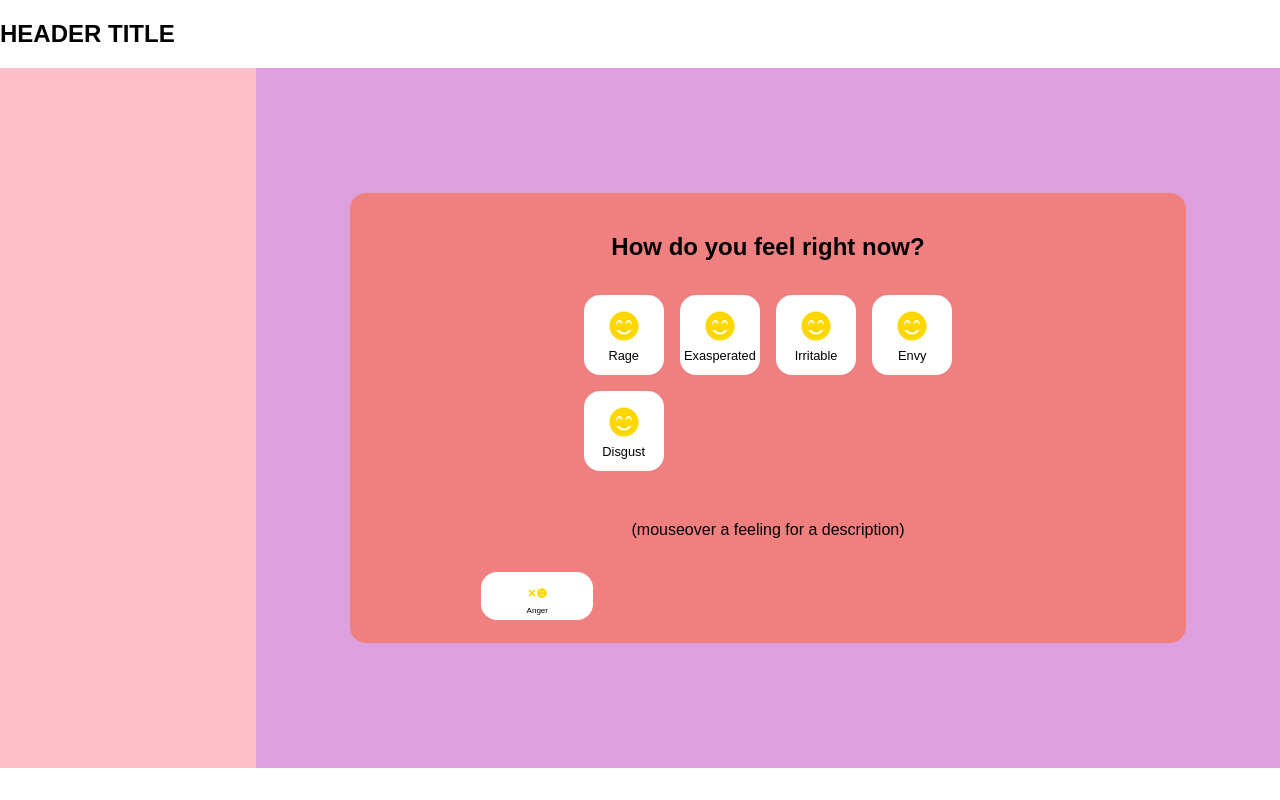
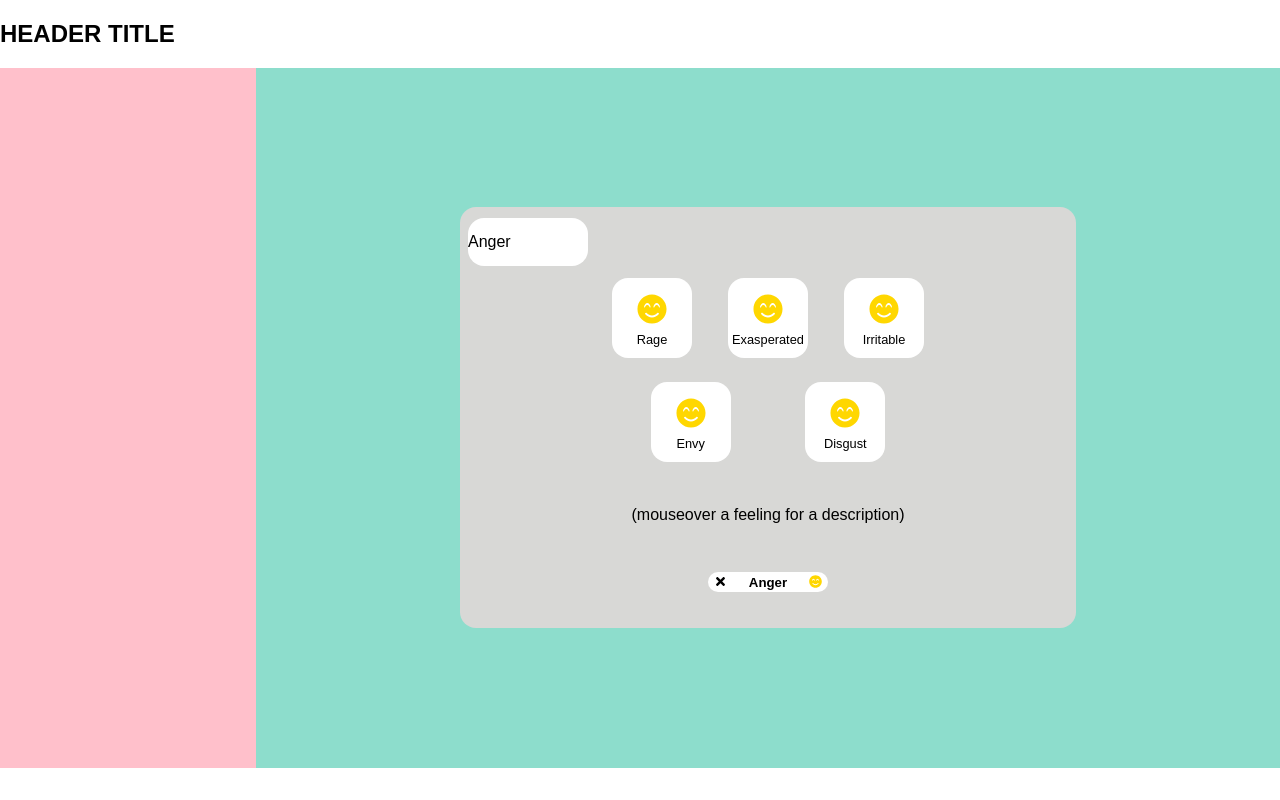
Before and after one commit to sjreive/journal_app, a React (Create React App) app in the folder client/: page / in a window 1280 px wide. Both pictures are taken after a click on the element "Anger". Built offline with nearby package versions, Linux system fonts and the light colour scheme.

Commit message:
Tag click handler to remove entries functions correctly

```diff
--- a/client/src/App.module.scss
+++ b/client/src/App.module.scss
@@ -20,5 +20,5 @@
   width: 80%;
   height: 100%;
   @include flexThis(center, center, column);
-  background-color: plum;
+  background-color: #8dddcc;
 }
--- a/client/src/components/EntryForm/Feelings/FeelingListItem.js
+++ b/client/src/components/EntryForm/Feelings/FeelingListItem.js
@@ -3,7 +3,6 @@ import { FaSmileBeam } from "react-icons/fa";
 import classes from "../Form.module.scss";
 
 export default function FeelingListItem(props) {
-  console.log("feelings list", props.feelings);
   return (
     <div
       className={classes.feelingTile}
--- a/client/src/components/EntryForm/Feelings/FeelingsTagItem.js
+++ b/client/src/components/EntryForm/Feelings/FeelingsTagItem.js
@@ -3,11 +3,18 @@ import { FaSmileBeam, FaTimes } from "react-icons/fa";
 import classes from "../Form.module.scss";
 
 export default function FeelingsTagItem(props) {
+  const emoticon = (
+    <FaTimes
+      className={classes.feelingTag__icon}
+      size={13}
+      onClick={() => props.clickHandler(props.name)}
+    />
+  );
   return (
     <div className={classes.feelingTag}>
-      <FaTimes className={classes.feelingTag__icon} size={10} />
-      <FaSmileBeam className={classes.feelingTag__icon} size={10} />
-      <p>{props.name}</p>
+      {emoticon}
+      <h5 classNames={classes.feelingTag__text}>{props.name}</h5>
+      <FaSmileBeam className={classes.feelingTag__icon_emoticon} size={13} />
     </div>
   );
 }
--- a/client/src/components/EntryForm/Feelings/FeelingsTagList.js
+++ b/client/src/components/EntryForm/Feelings/FeelingsTagList.js
@@ -3,6 +3,7 @@ import classes from "../Form.module.scss";
 import FeelingsTagItem from "./FeelingsTagItem";
 
 export default function FeelingsTagList(props) {
+  console.log("props feelings", props.feelings);
   const feelingsList =
     props.feelings &&
     Object.keys(props.feelings).map(feeling => {
--- a/client/src/components/EntryForm/Form.js
+++ b/client/src/components/EntryForm/Form.js
@@ -7,35 +7,75 @@ import FeelingList from "./Feelings/FeelingList";
 import FeelingsTagList from "./Feelings/FeelingsTagList";
 
 export default function Form(props) {
+  const [primaryFeeling, setPrimaryFeeling] = useState("");
   const [entryFeelings, setEntryFeelings] = useState({});
   const { mode, transition, back } = useVisualMode("FIRST");
 
   const feelingClickHandler = (feeling, obj) => {
+    if (mode === "FIRST") {
+      setPrimaryFeeling(feeling);
+    }
+
     setEntryFeelings(prev => {
+      console.log("primary feeling:", primaryFeeling);
       return { ...prev, [feeling]: obj };
     });
     transition("SECOND");
   };
 
+  const tagClickHandler = feeling => {
+    // add check to ensure key doesn't already exist.....
+    console.log(`Firing Click Handler.... with ${feeling}`);
+
+    setEntryFeelings(prev => {
+      console.log("prev", prev);
+      const copy = Object.keys(prev).filter(entryFeeling => {
+        console.log(entryFeeling);
+        return entryFeeling !== feeling;
+      });
+      const copyPrev = {};
+      copy.forEach(copiedFeeling => {
+        copyPrev[copiedFeeling] = prev[copiedFeeling];
+      });
+      if (copy.length <= 1 && copy[0] !== primaryFeeling) {
+        transition("FIRST");
+        return copyPrev;
+      }
+      return copyPrev;
+    });
+  };
+
   return (
     <div className={classes.newEntryForm}>
+      {console.log("state:", entryFeelings)}
+      {mode === "FIRST" && (
+        <div>
           <h2>How do you feel right now?</h2>
-
-      {mode === "FIRST" && (
           <FeelingList
             feelings={props.feelings}
             clickHandler={feelingClickHandler}
           />
+        </div>
       )}
 
       {mode === "SECOND" && (
+        <div>
+          <div className={classes.primaryFeeling}>{primaryFeeling}</div>
           <FeelingList
-          feelings={entryFeelings[Object.keys(entryFeelings)[0]].subFeelings}
+            feelings={
+              entryFeelings &&
+              entryFeelings[Object.keys(entryFeelings)[0]] &&
+              entryFeelings[Object.keys(entryFeelings)[0]].subFeelings
+            }
             clickHandler={feelingClickHandler}
           />
+        </div>
       )}
       <p>(mouseover a feeling for a description)</p>
-      <FeelingsTagList feelings={entryFeelings} />
+      <FeelingsTagList
+        feelings={entryFeelings}
+        clickHandler={tagClickHandler}
+      />
     </div>
   );
 }
--- a/client/src/components/EntryForm/Form.module.scss
+++ b/client/src/components/EntryForm/Form.module.scss
@@ -2,8 +2,9 @@
 
 .newEntryForm {
   width: 80%;
+  max-width: 600px;
   text-align: center;
-  background-color: lightcoral;
+  background-color: #d8d8d6;
   border-radius: 1rem;
   padding: 0.5rem;
 
@@ -16,16 +17,26 @@
   }
 }
 
+.primaryFeeling {
+  margin-top: 0.2rem;
+  height: 3rem;
+  background-color: white;
+  border-radius: 1rem;
+  width: 7.5rem;
+  @include flexThis(space-between, center, row);
+}
+
 .feelingList {
   height: 12rem;
-  width: 45%;
+  width: 60%;
   margin: 0 auto;
-  @include flexThis(space-between, center, row);
+  @include flexThis(space-evenly, center, row);
   flex-wrap: wrap;
 }
 
 .feelingTile {
-  margin-top: 0.75rem;
+  margin: 0.75rem;
+
   height: 5rem;
   background-color: white;
   border-radius: 1rem;
@@ -34,7 +45,6 @@
   &__icon {
     margin-top: 1rem;
     color: gold;
-    size: 32px;
   }
 
   p {
@@ -47,23 +57,29 @@
   height: 5rem;
   width: 70%;
   margin: 0 auto;
-  @include flexThis(space-between, center, row);
+  @include flexThis(space-evenly, center, row);
+  flex-wrap: wrap;
 }
 
 .feelingTag {
   margin-top: 0.2rem;
-  height: 3rem;
+  height: 1.3rem;
   background-color: white;
   border-radius: 1rem;
-  width: 7rem;
+  width: 7.5rem;
+  @include flexThis(space-between, center, row);
 
   &__icon {
-    margin-top: 1rem;
-    color: gold;
+    color: black;
+    margin-left: 0.4rem;
+
+    &_emoticon {
+      color: gold;
+      margin-right: 0.4rem;
+    }
   }
 
-  p {
-    margin-top: 0.2rem;
-    font-size: 0.5rem;
+  &__text {
+    font-size: 0.5 rem;
   }
 }
--- a/client/src/hooks/useVisualMode.js
+++ b/client/src/hooks/useVisualMode.js
@@ -7,7 +7,6 @@ const useVisualMode = FIRST => {
   const transition = (SECOND, replace) => {
     setMode(SECOND);
     if (replace && history.length !== 1) {
-      setHistory(prev => [...prev.slice(0, prev.length - 1), SECOND]);
     } else {
       setHistory(prev => [...prev, SECOND]);
     }
```
Lines whose indentation alone changed are shown as unchanged.
